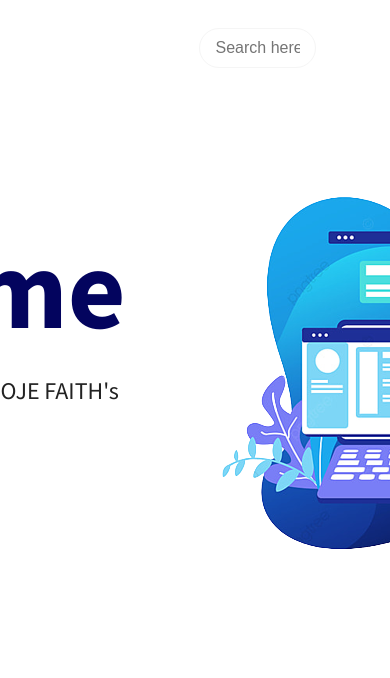
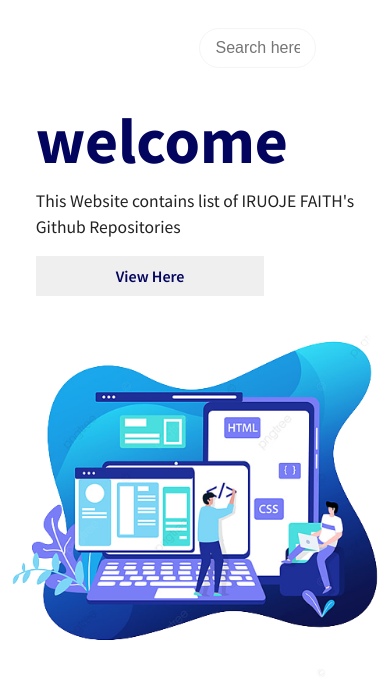
Before and after one commit to iruojefaith/myGithubRepoApp, a React (Vite) app in the folder vite-project/: page / in a window 390 px wide. Shown: the top 678 px of the page. Built offline with nearby package versions, Linux system fonts and the light colour scheme; no server answers.

Commit message:
fifth commit

```diff
--- a/vite-project/src/components/githubcard.css
+++ b/vite-project/src/components/githubcard.css
@@ -149,7 +149,7 @@ ul .nav_brand {
 
     display: flex;
     position: relative;
-    right: -20rem;
+    right: -10rem;
     margin-top: 40px;
     text-transform: uppercase;
     font-weight: 700;
--- a/vite-project/src/index.css
+++ b/vite-project/src/index.css
@@ -66,6 +66,9 @@ body,
   margin-top: 3rem;
   min-height: 50vh;
 }
+img {
+  width: 100%;
+}
 .welcome-text{
   display: flex;
   flex-direction: column;
@@ -118,3 +121,18 @@ body,
 .pagination-boxes {
   padding: 0.5em 1em !important;
 }
+@media (max-width: 768px) {
+.main-container{
+flex-direction: column;
+}
+
+.welcome-text h1{
+  font-size: 4rem;
+}
+.welcome-text {
+  margin-right: 0;
+}
+.welcome-text p{
+  font-size: 1.1rem;
+}
+}
```
